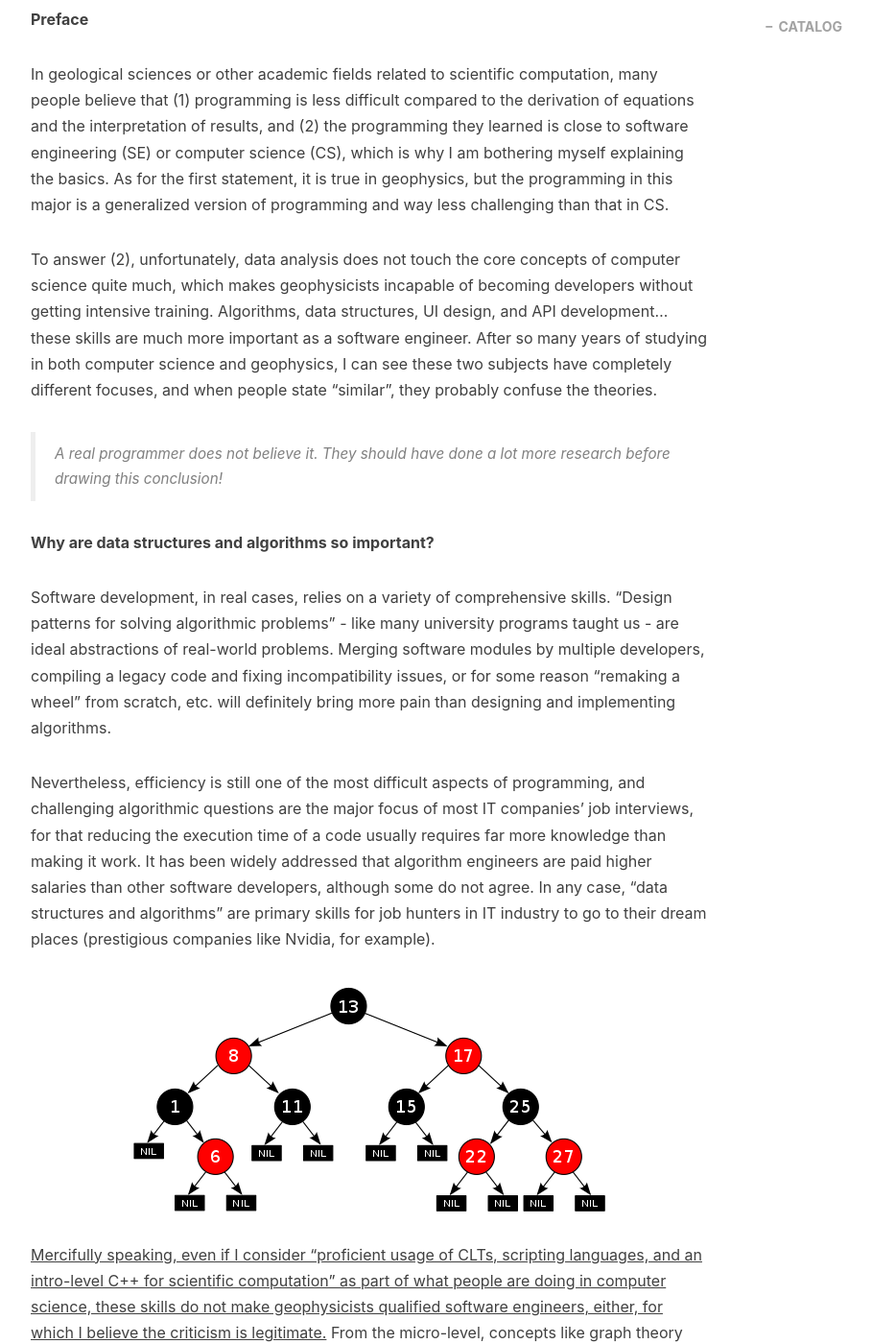
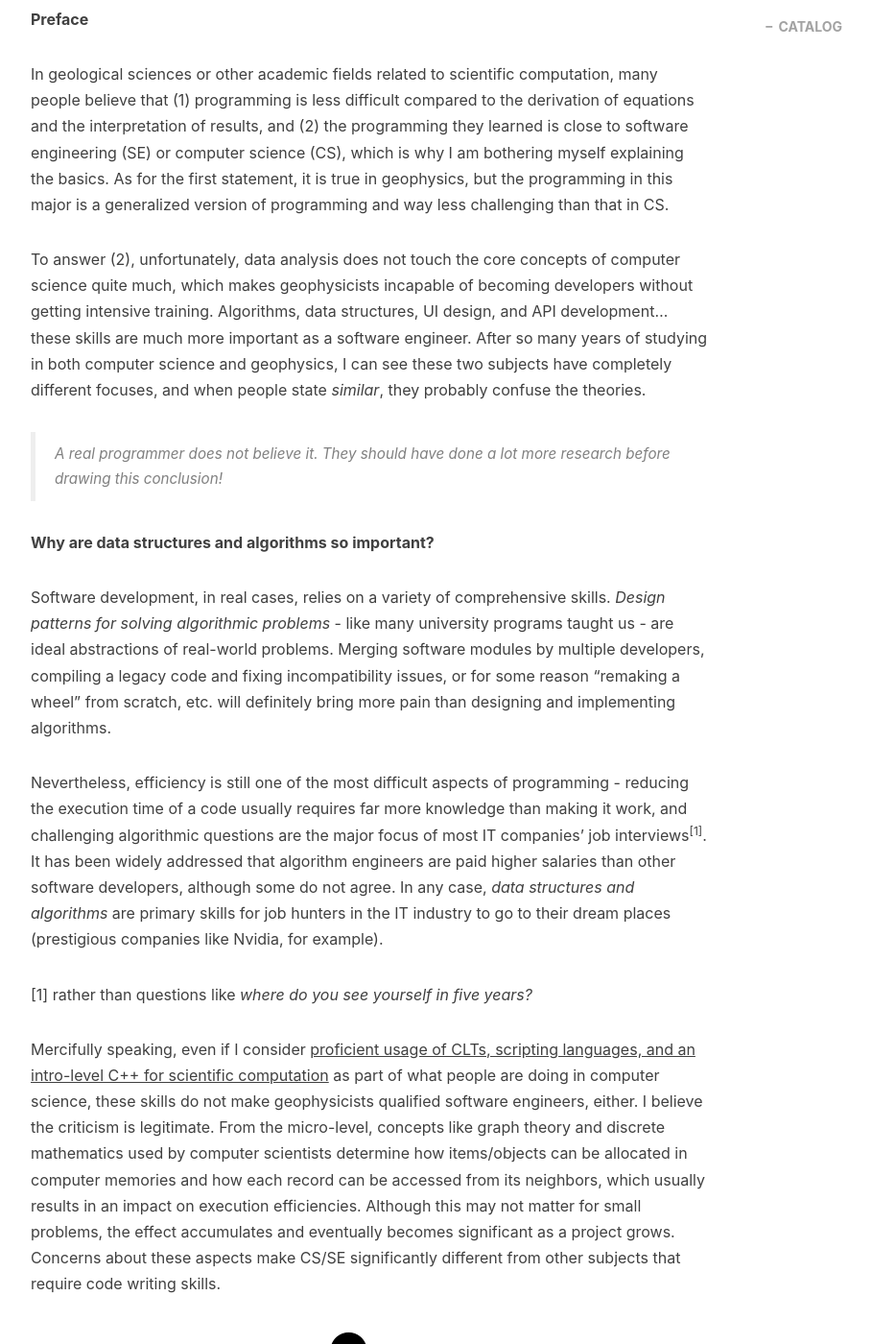
Before and after one commit to gengyu89/gengyu89.github.io, a Jekyll site: the page built from _posts/2020-09-13-leetcode-journey.markdown, in a window 1280 px wide and 1400 px high, scrolled down 836 px. Shown: the whole window at 96% size, without its empty margins (233-1142 px from the left). Built offline with Jekyll 4.4.1, drawn with Linux system fonts in a browser that asks for light colours; nearby versions of some CDN libraries; comment, search, counter and statistics services are not loaded; some of the changed text lies outside the part shown.

Commit message:
highly insultive

```diff
--- a/_posts/2020-09-13-leetcode-journey.markdown
+++ b/_posts/2020-09-13-leetcode-journey.markdown
@@ -25,19 +25,21 @@ tags:
 
 In geological sciences or other academic fields related to scientific computation, many people believe that (1) programming is less difficult compared to the derivation of equations and the interpretation of results, and (2) the programming they learned is close to software engineering (SE) or computer science (CS), which is why I am bothering myself explaining the basics. As for the first statement, it is true in geophysics, but the programming in this major is a generalized version of programming and way less challenging than that in CS.
 
-To answer (2), unfortunately, data analysis does not touch the core concepts of computer science quite much, which makes geophysicists incapable of becoming developers without getting intensive training. Algorithms, data structures, UI design, and API development... these skills are much more important as a software engineer. After so many years of studying in both computer science and geophysics, I can see these two subjects have completely different focuses, and when people state "similar", they probably confuse the theories.
+To answer (2), unfortunately, data analysis does not touch the core concepts of computer science quite much, which makes geophysicists incapable of becoming developers without getting intensive training. Algorithms, data structures, UI design, and API development... these skills are much more important as a software engineer. After so many years of studying in both computer science and geophysics, I can see these two subjects have completely different focuses, and when people state *similar*, they probably confuse the theories.
 
 > A real programmer does not believe it. They should have done a lot more research before drawing this conclusion!
 
 **Why are data structures and algorithms so important?**
 
-Software development, in real cases, relies on a variety of comprehensive skills. "Design patterns for solving algorithmic problems" - like many university programs taught us - are ideal abstractions of real-world problems. Merging software modules by multiple developers, compiling a legacy code and fixing incompatibility issues, or for some reason "remaking a wheel" from scratch, etc. will definitely bring more pain than designing and implementing algorithms.
+Software development, in real cases, relies on a variety of comprehensive skills. *Design patterns for solving algorithmic problems* - like many university programs taught us - are ideal abstractions of real-world problems. Merging software modules by multiple developers, compiling a legacy code and fixing incompatibility issues, or for some reason "remaking a wheel" from scratch, etc. will definitely bring more pain than designing and implementing algorithms.
 
-Nevertheless, efficiency is still one of the most difficult aspects of programming, and challenging algorithmic questions are the major focus of most IT companies' job interviews, for that reducing the execution time of a code usually requires far more knowledge than making it work. It has been widely addressed that algorithm engineers are paid higher salaries than other software developers, although some do not agree. In any case, "data structures and algorithms" are primary skills for job hunters in IT industry to go to their dream places (prestigious companies like Nvidia, for example).
+Nevertheless, efficiency is still one of the most difficult aspects of programming - reducing the execution time of a code usually requires far more knowledge than making it work, and challenging algorithmic questions are the major focus of most IT companies' job interviews<sup>[1]</sup>. It has been widely addressed that algorithm engineers are paid higher salaries than other software developers, although some do not agree. In any case, *data structures and algorithms* are primary skills for job hunters in the IT industry to go to their dream places (prestigious companies like Nvidia, for example).
+
+[1] rather than questions like *where do you see yourself in five years?*
+
+Mercifully speaking, even if I consider <ins>proficient usage of CLTs, scripting languages, and an intro-level C++ for scientific computation</ins> as part of what people are doing in computer science, these skills do not make geophysicists qualified software engineers, either. I believe the criticism is legitimate. From the micro-level, concepts like graph theory and discrete mathematics used by computer scientists determine how items/objects can be allocated in computer memories and how each record can be accessed from its neighbors, which usually results in an impact on execution efficiencies. Although this may not matter for small problems, the effect accumulates and eventually becomes significant as a project grows. Concerns about these aspects make CS/SE significantly different from other subjects that require code writing skills.
 
 ![rb_tree](/img/in-post/post-leetcode-journey/Red-black_tree_example.png)
-
-<ins>Mercifully speaking, even if I consider "proficient usage of CLTs, scripting languages, and an intro-level C++ for scientific computation" as part of what people are doing in computer science, these skills do not make geophysicists qualified software engineers, either, for which I believe the criticism is legitimate.</ins> From the micro-level, concepts like graph theory and discrete mathematics used by computer scientists determine how items/objects can be allocated in computer memories and how each record can be accessed from its neighbors, which usually results in an impact on execution efficiencies. Although this may not matter for small problems, the effect accumulates and eventually becomes significant as a project grows. Concerns about these aspects make CS/SE significantly different from other subjects that require code writing skills.
 
 Thanks to the innovative application of Red-Black Trees (time complexity: O[log N]) in the Linux kernel, searching in a dataset containing 1,000,000,000 elements requires 30 comparisons only. In contrast, a naive approach (time complexity: O[N]) usually requires many more operations than this. Since 2012 while studying in Canada, I have been fascinated by many coding contests, including the most well-known [Google Code Jam](https://codingcompetitions.withgoogle.com/codejam). In the computer industry, many people like me believe that skills in writing efficient codes make a gigantic difference (not only for ACM, mainly), for which I have been working much harder on learning algorithms rather than the syntactic aspect of programming languages.
 
@@ -87,12 +89,12 @@ For people who would like to improve their coding style in Python, here are book
 * Python Cookbook 3rd Edition
 * Data Structures and Algorithms Using Python by Rance D. Necaise
 
-<ins>Python Cookbook</ins> is the best reference to demonstrate "how to avoid programming like a novice": closures, descriptors, containers, decorators, context managers, coroutines, lazy properties, attrgetter, itemgetter, and so on.
+<ins>Python Cookbook</ins> is the best reference to demonstrate *how to avoid programming like a novice*: closures, descriptors, containers, decorators, context managers, coroutines, lazy properties, attrgetter, itemgetter, and so on.
 
 Python has many advanced features that can make object-oriented programming much more comfortable, manageable, and straightforward. Most people do not even know them, sadly. These features can help you improve your developing efficiency dramatically, although they are not in any way associated with execution efficiency.
 
 <ins>Necaise</ins> is the best introductory-level guidance for abstract data types (ADT). Topics like the following can be found in this book:
-* What is the definition of "average probing length"? Note: Donald Knuth gives this.
+* What is the definition of *average probing length*? Note: Donald Knuth gives this.
 * When do primary and secondary clusterings happen in a hash mapping operation?
 * List several ways of computing amortized cost (answer: aggregate method, bankers' method, physicists' method).
 * How to merge two binary heaps in linear time? - my favorite question!
```
